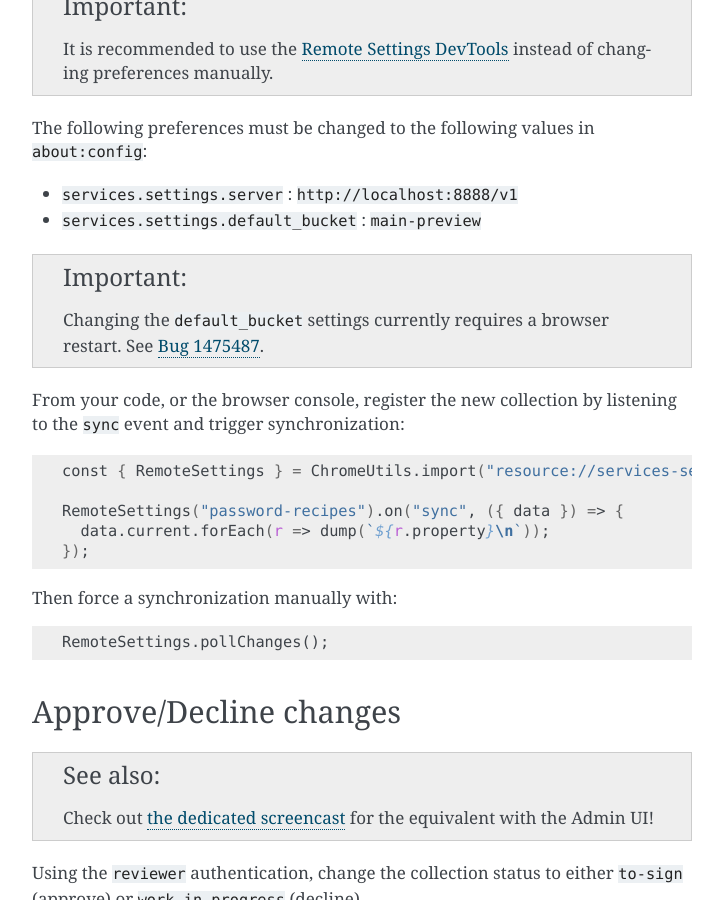
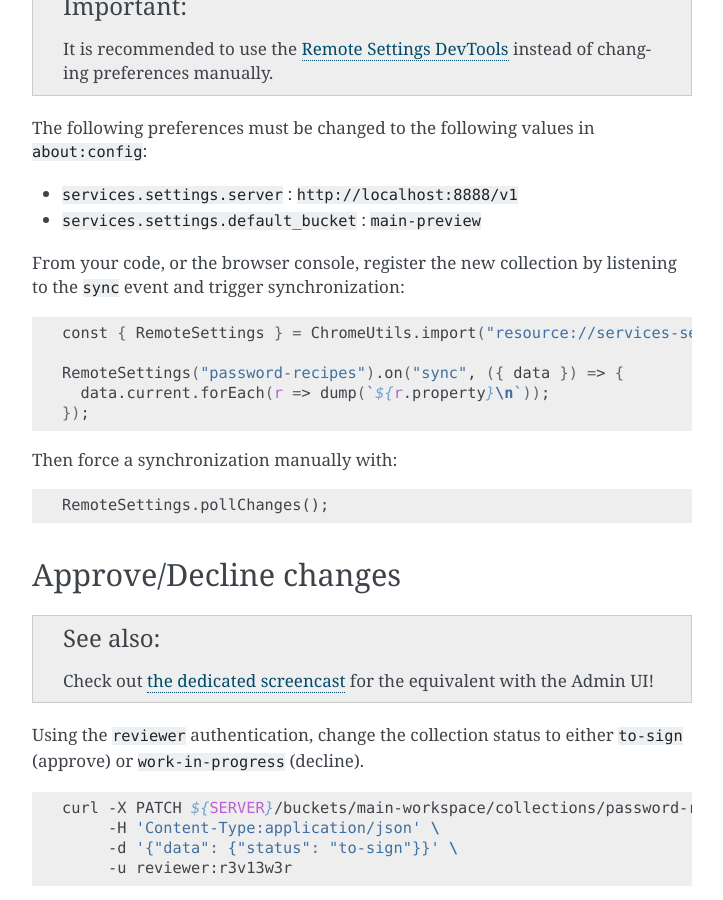
Before and after one commit to mozilla/remote-settings, a Sphinx documentation site: the page built from docs/tutorial-multi-signoff.rst, in a window 1280 px wide and 900 px high, scrolled down 3453 px. Shown: the whole window, without its empty margins (388-1111 px from the left). Built offline with Sphinx 7.4.7, drawn with Linux system fonts in a browser that asks for light colours.

Commit message:
Remove warning about browser restart

```diff
--- a/docs/tutorial-multi-signoff.rst
+++ b/docs/tutorial-multi-signoff.rst
@@ -161,10 +161,6 @@ The following preferences must be changed to the following values in ``about:con
 * ``services.settings.server`` : ``http://localhost:8888/v1``
 * ``services.settings.default_bucket`` : ``main-preview``
 
-.. important::
-
-    Changing the ``default_bucket`` settings currently requires a browser restart. See `Bug 1475487 <https://bugzilla.mozilla.org/show_bug.cgi?id=1475487>`_.
-
 From your code, or the browser console, register the new collection by listening to the ``sync`` event and trigger synchronization:
 
 .. code-block:: bash
```
